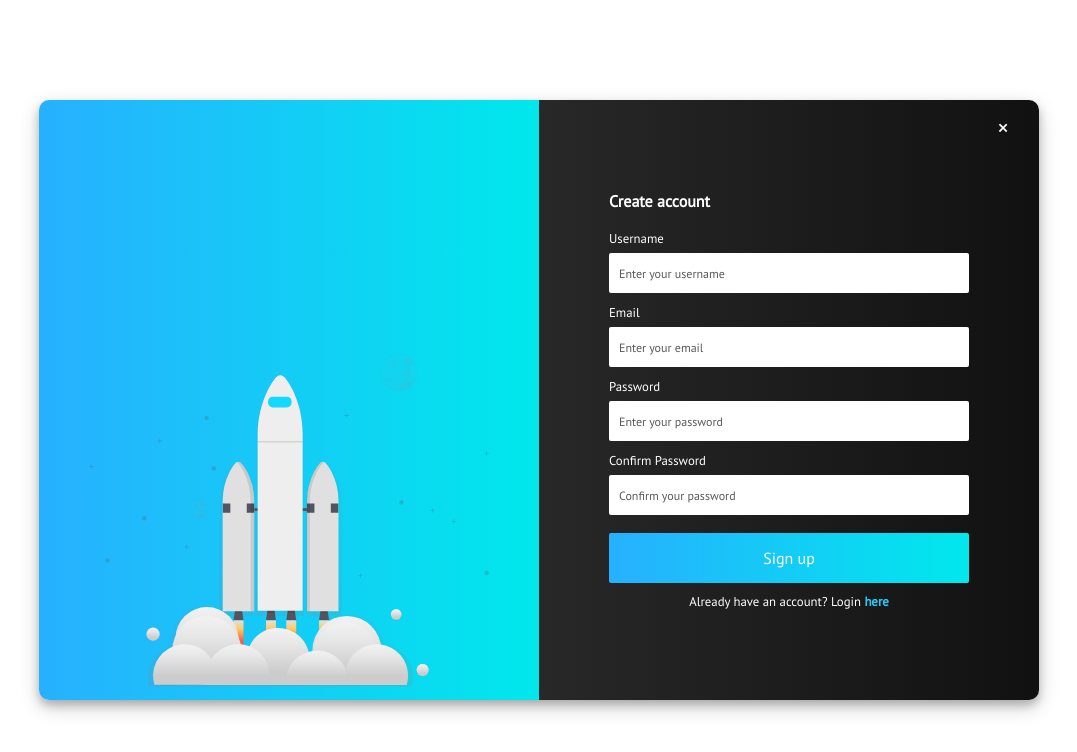
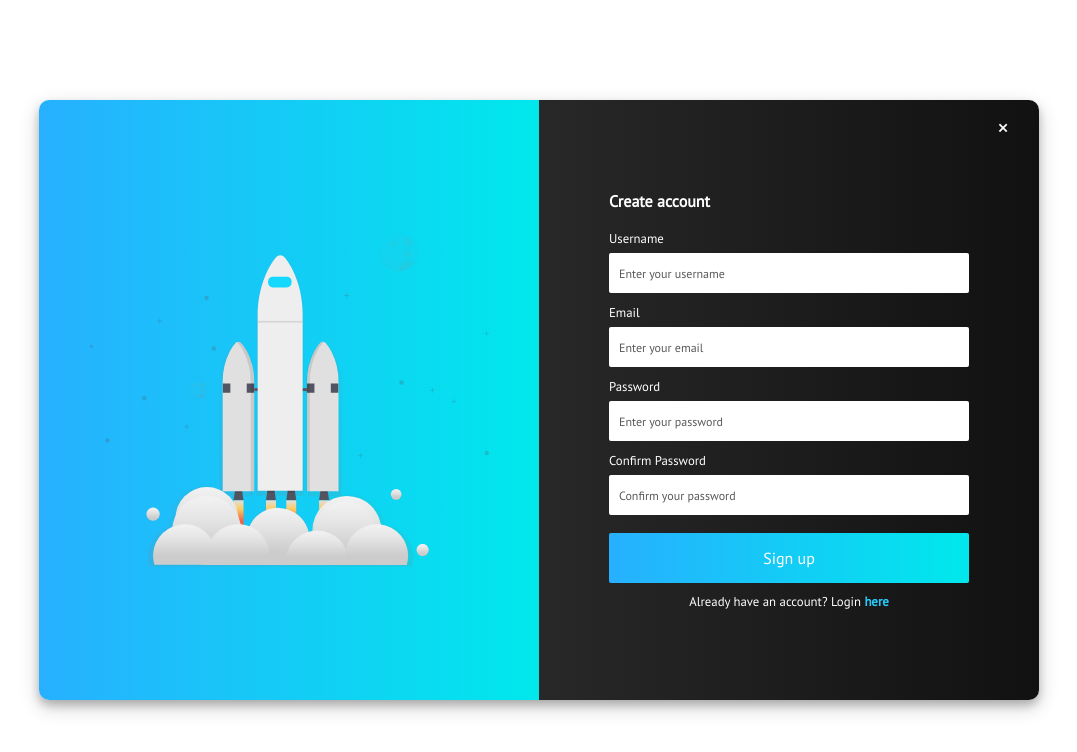
Before and after one commit to devDrodva/form, a React (Create React App) app: page / in a window 1280 px wide. Shown: the top 752 px of the page, without its empty margins (101-1178 px from the left). Built offline with nearby package versions, Linux system fonts and the light colour scheme.

Commit message:
responsive-design

```diff
--- a/src/Form.css
+++ b/src/Form.css
@@ -30,7 +30,7 @@
   width: 80%;
   height: 80%;
   position: absolute;
-  top: 70%;
+  top: 50%;
   left: 50%;
   transform: translate(-50%, -50%);
 }
@@ -156,7 +156,7 @@
   }
   .form-img {
     position: absolute;
-    top: 60%;
+    top: 50%;
     left: 50%;
     transform: translate(-50%, -50%);
   }
@@ -175,7 +175,7 @@
   }
   .form-img {
     position: absolute;
-    top: 40%;
+    top: 50%;
     left: 50%;
     transform: translate(-50%, -50%);
   }
@@ -194,7 +194,7 @@
   }
   .form-img {
     position: absolute;
-    top: 17%;
+    top: 50%;
     left: 50%;
     transform: translate(-50%, -50%);
   }
--- a/src/FormSignup.js
+++ b/src/FormSignup.js
@@ -6,6 +6,7 @@ import './Form.css'
 const FormSignup = ({ submitForm }) => {
   const { handleChange, handleSubmit, values, errors } = useForm(submitForm, validate)
 
+  // I will be working on this validation, a good approach is to make a useState
   const hiddenUserNameErrorText = values.username === ''
   const hiddenEmailErrorText = values.email === ''
   const hiddenPasswordErrorText = values.password.length !== 6
```
